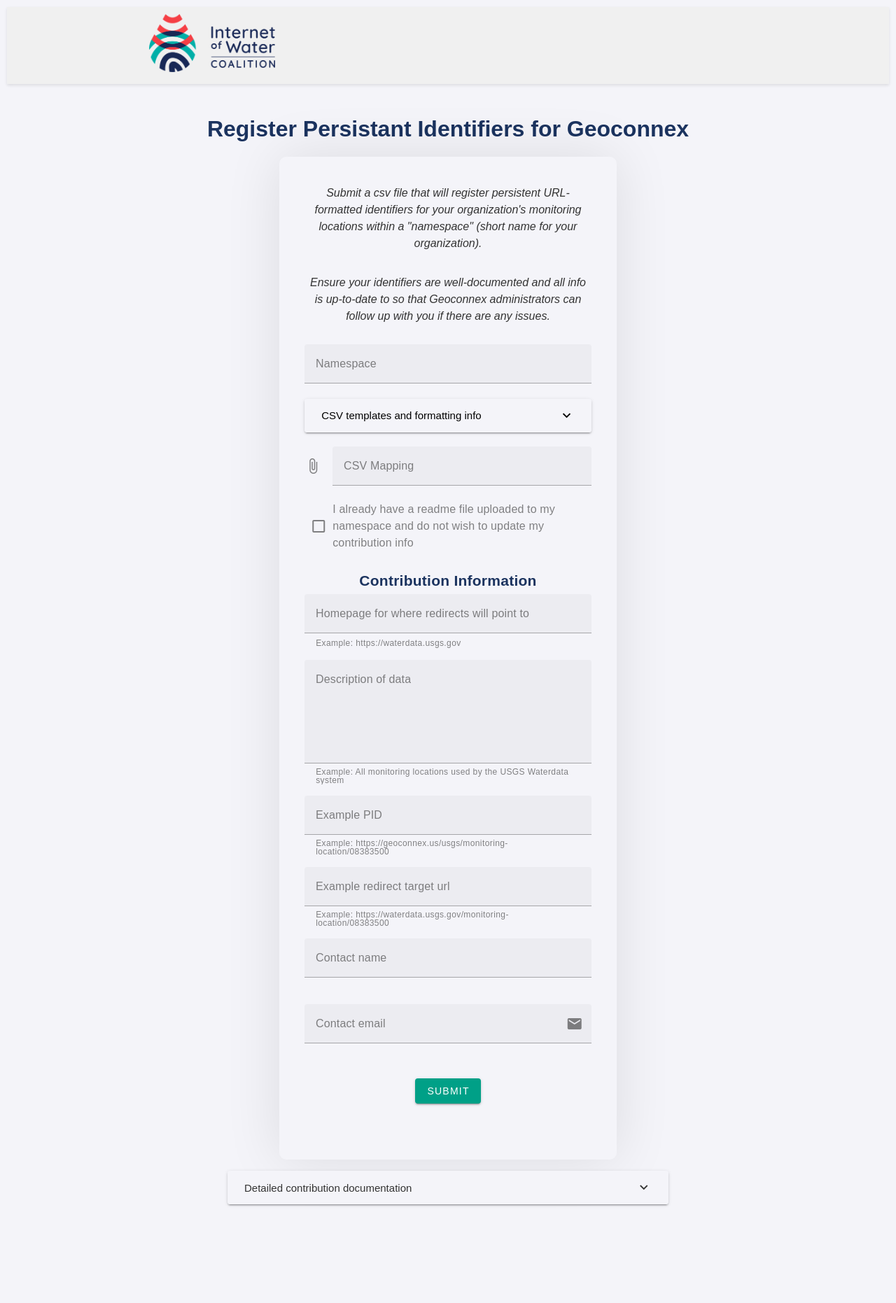
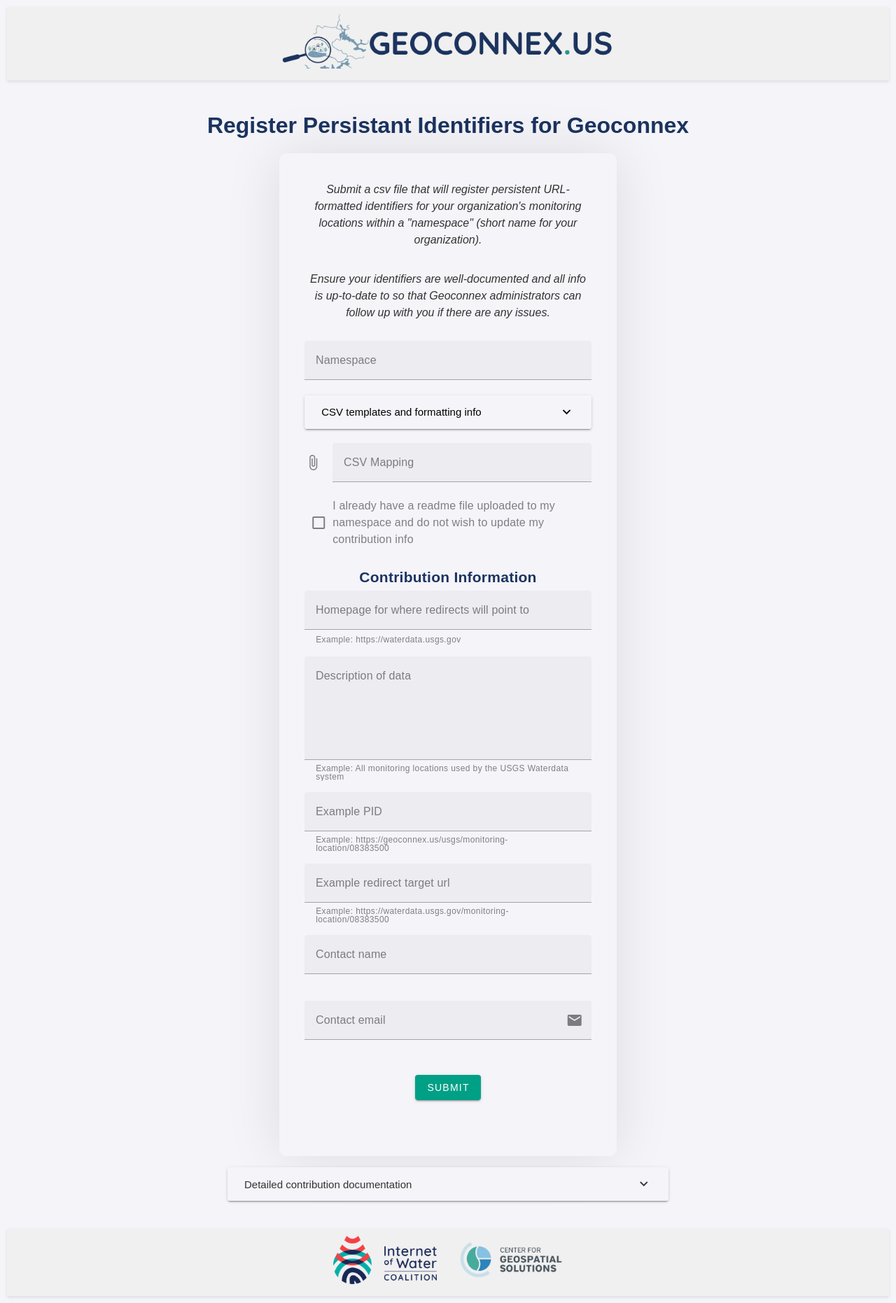
Before and after one commit to internetofwater/register.geoconnex.us, a Vue app: page / in a window 1280 px wide. Shown: the whole page at 70% size. Before the commit the page ends 1731 px from the top, so only its background shows below. Built offline with nearby package versions, Linux system fonts and the light colour scheme.

Commit message:
Add Footer

```diff
--- a/src/App.vue
+++ b/src/App.vue
@@ -1,6 +1,7 @@
 <script setup lang="ts">
 import UploadForm from './components/UploadForm.vue'
 import PageHeader from './components/PageHeader.vue'
+import PageFooter from './components/PageFooter.vue'
 import ContributionInfo from './components/ContributionInfo.vue'
 import '@mdi/font/css/materialdesignicons.css'
 </script>
@@ -10,6 +11,7 @@
   <h1>Register Persistant Identifiers for Geoconnex</h1>
   <UploadForm />
   <ContributionInfo />
+  <PageFooter />
 </template>
 
 <style scoped>
--- /dev/null
+++ b/src/components/PageFooter.vue
@@ -0,0 +1,40 @@
+<template>
+  <div class="footer">
+    <a href="https://internetofwater.org" class="logo-link">
+      <img
+        src="@/assets/logo-iow.png"
+        alt="Geoconnex Logo"
+        title="internetofwater.org"
+        class="logo-img"
+      />
+    </a>
+    <a href="https://cgsearth.org" class="logo-link">
+      <img
+        src="@/assets/logo-cgs.png"
+        alt="Geoconnex Logo"
+        title="cgsearth.org"
+        class="logo-img"
+      />
+    </a>
+  </div>
+</template>
+
+<style scoped>
+.footer {
+  width: 100%;
+  background-color: #f0f0f0;
+  box-shadow: 0 2px 4px rgba(0, 0, 0, 0.1);
+  padding: 10px 20px;
+  margin-top: 40px;
+  display: flex;
+  justify-content: center;
+  align-items: center;
+}
+
+.logo-img {
+  width: 180px;
+  height: auto;
+  /* Maintain aspect ratio */
+  padding: 0 16px;
+}
+</style>
--- a/src/components/PageHeader.vue
+++ b/src/components/PageHeader.vue
@@ -2,12 +2,12 @@
   <div class="header">
     <a href="https://geoconnex.us" class="logo-link">
       <img
-        src="@/assets/logo.png"
+        src="@/assets/logo-geoconnex.png"
         alt="Geoconnex Logo"
-        title="register.geoconnex.us"
-        class="logo-img"
+        title="geoconnex.us"
+        class="logo-geoconnex"
       />
-    </a>
+  </a>
   </div>
 </template>
 
@@ -18,12 +18,14 @@
   box-shadow: 0 2px 4px rgba(0, 0, 0, 0.1);
   padding: 10px 20px;
   margin-bottom: 40px;
+  display: flex;
+  justify-content: center;
+  align-items: center;
 }
 
-.logo-img {
-  width: 180px;
+.logo-geoconnex {
+  width: 480px;
   height: auto;
   /* Maintain aspect ratio */
-  margin-left: 15%;
 }
 </style>
```
Also changed, not shown: src/assets/logo-cgs.png (added), src/assets/logo-iow.png (renamed from src/assets/logo.png).
